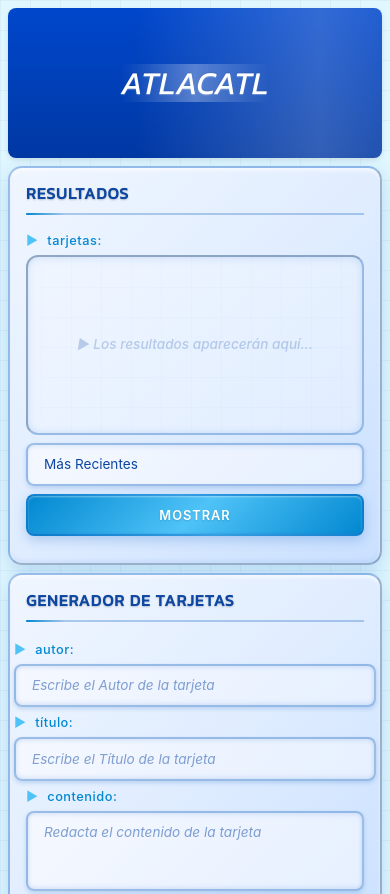
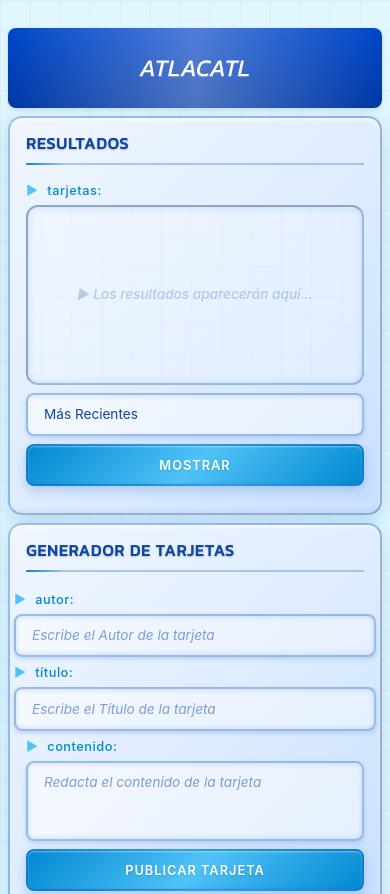
Before and after one commit to sxgbln/ATLACATL-2, a website: page public/index.html in a window 390 px wide. Shown: the top 894 px of the page. Drawn offline with nearby package versions, Linux system fonts and the light colour scheme; no server answers.

Commit message:
intent new

```diff
--- a/public/style.css
+++ b/public/style.css
@@ -26,9 +26,9 @@ body {
 
 /* Title Container and Title Strip */
 .title-container {
-  height: 20vh;
-  min-height: 120px;
-  max-height: 150px;
+  height: 10vh;
+  min-height: 60px;
+  max-height: 80px;
   display: flex;
   justify-content: center;
   align-items: center;
@@ -43,11 +43,10 @@ body {
   width: 100%;
   background: linear-gradient(to bottom, #0047cc 0%, #0038a3 100%);
   border-radius: 8px;
-  padding: 1rem 0;
+  padding: 0.5rem 0;
   text-align: center;
   position: absolute;
-  top: 50%;
-  transform: translateY(-50%);
+  top: 0;
   left: 0;
   right: 0;
   box-shadow: 0 2px 5px rgba(0, 0, 0, 0.1);
@@ -62,8 +61,8 @@ body {
   left: 0;
   right: 0;
   bottom: 0;
-  background: linear-gradient(to right, rgba(255, 255, 255, 0) 0%, rgba(255, 255, 255, 0.2) 50%, rgba(255, 255, 255, 0) 100%);
-  animation: shine 3s infinite linear;
+  background: linear-gradient(to right, rgba(255, 255, 255, 0) 0%, rgba(255, 255, 255, 0.3) 50%, rgba(255, 255, 255, 0) 100%);
+  animation: lightning 2s infinite linear;
   z-index: 1;
 }
 
@@ -75,32 +74,9 @@ body {
   color: #ffffff;
   margin: 0;
   text-shadow: 0 1px 1px rgba(255, 255, 255, 0.3), 0 -1px 1px rgba(0, 0, 0, 0.1);
-  position: relative;
-}
-
-.title::before {
-  content: "";
-  position: absolute;
-  top: 0;
-  left: 0;
-  right: 0;
-  bottom: 0;
-  background: linear-gradient(to right, rgba(255, 255, 255, 0) 0%, rgba(255, 255, 255, 0.3) 50%, rgba(255, 255, 255, 0) 100%);
-  animation: lightning 2s infinite linear;
-  z-index: -1;
 }
 
 @keyframes lightning {
-  0% {
-    transform: translateX(-100%);
-  }
-
-  100% {
-    transform: translateX(100%);
-  }
-}
-
-@keyframes shine {
   0% {
     transform: translateX(-100%);
   }
@@ -716,13 +692,13 @@ body {
 @media (max-width: 767px) {
   .title-container {
     height: calc(100vh - 600px);
-    min-height: 120px;
-    max-height: 150px;
+    min-height: 80px;
+    max-height: 100px;
   }
 
   .title-strip {
-    height: 100%;
-    padding: 1rem 0;
+    height: 80px;
+    padding: 0.5rem 0;
     top: 50%;
     transform: translateY(-50%);
     width: 100%;
@@ -765,7 +741,7 @@ body {
   }
 
   .title {
-    font-size: 2rem;
+    font-size: 1.5rem;
   }
 
   .panel-box {
```
